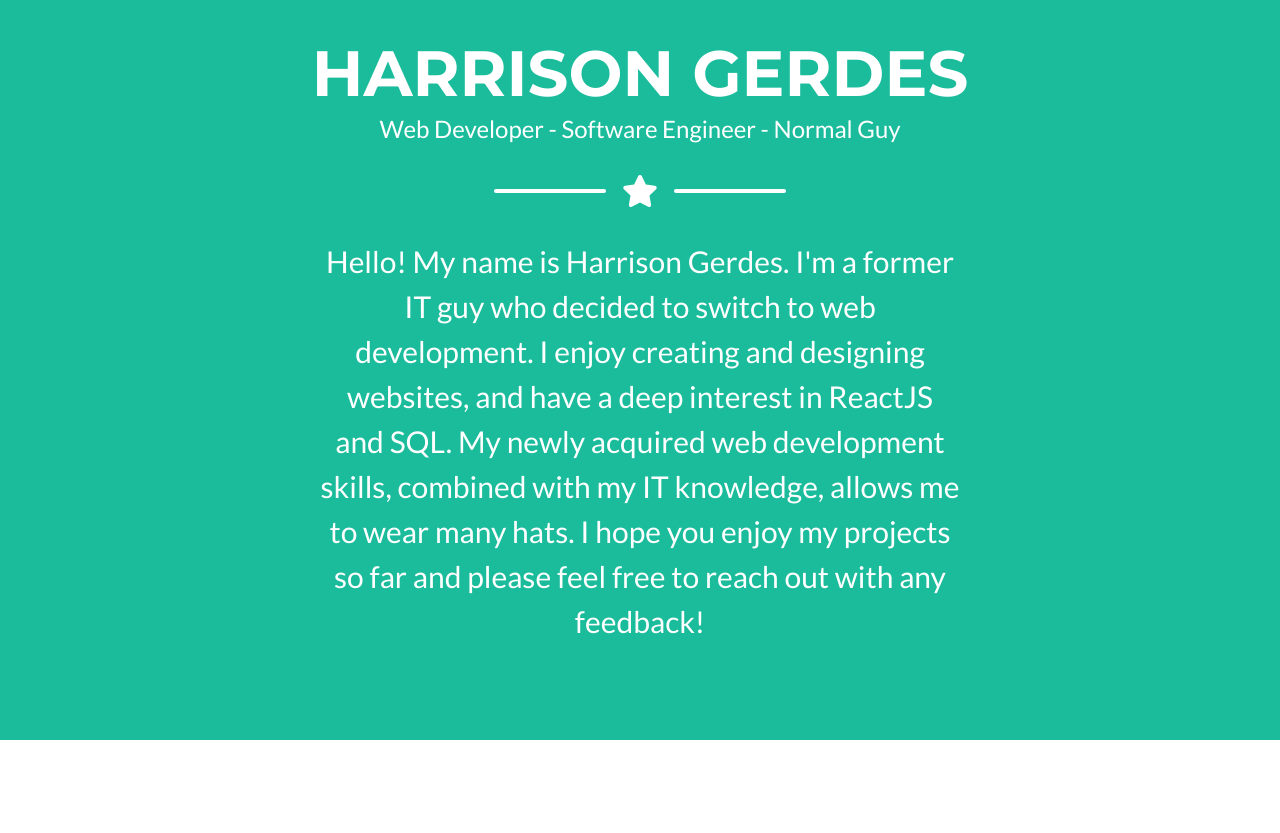
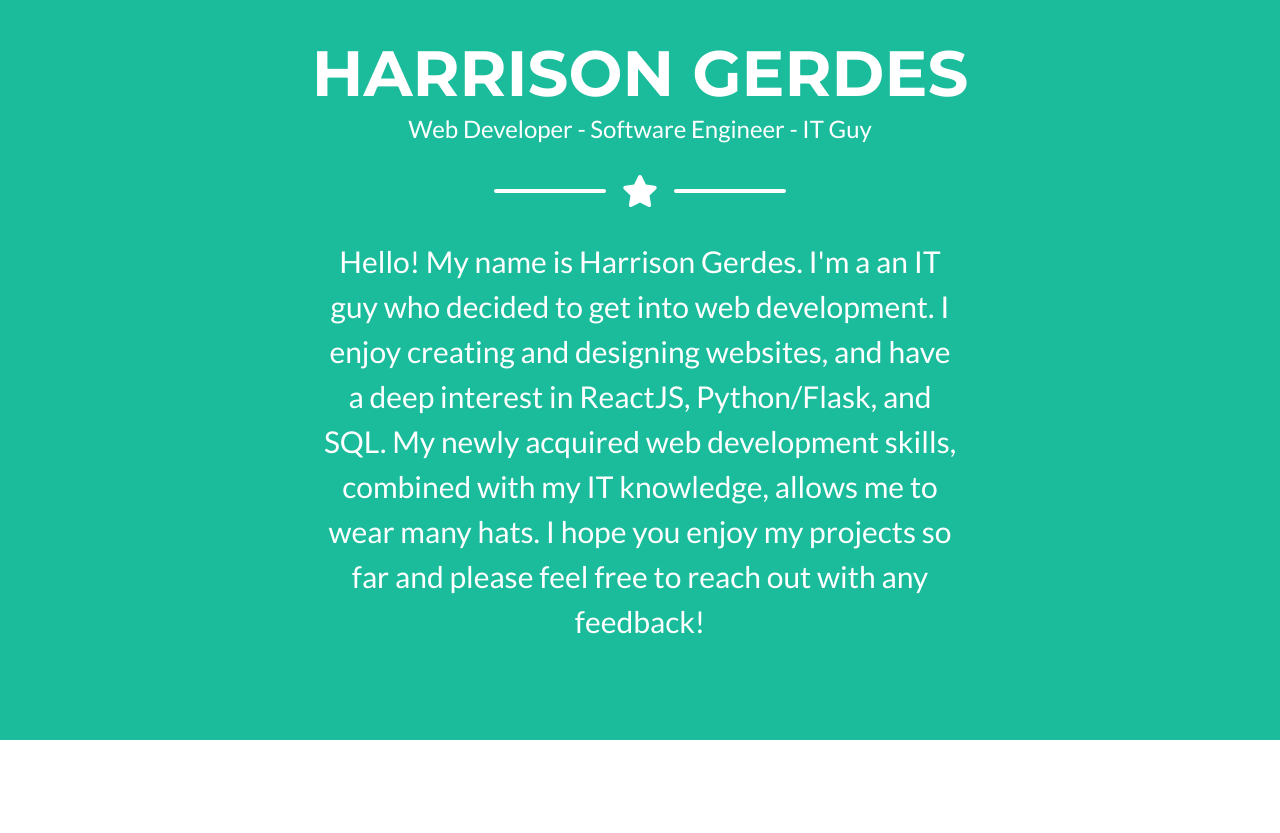
Before and after one commit to HGerdes/hgerdes.github.io, a plain HTML site: page index.html in a window 1280 px wide. Shown: the part 443-1276 px from the top of the page. Drawn offline with nearby package versions, Linux system fonts and the light colour scheme.

Commit message:
update description

```diff
--- a/index.html
+++ b/index.html
@@ -43,7 +43,7 @@
                 <!-- Masthead Heading-->
                 <h1 class="masthead-heading text-uppercase mb-0">Harrison Gerdes</h1>
                 <!-- Icon Divider-->
-                <p class="masthead-subheading font-weight-light mb-0">Web Developer - Software Engineer - Normal Guy</p>
+                <p class="masthead-subheading font-weight-light mb-0">Web Developer - Software Engineer - IT Guy</p>
                 <div class="divider-custom divider-light">
                     <div class="divider-custom-line"></div>
 
@@ -54,7 +54,7 @@
             </div>
             <div class="about">
                 <div class="aboutSummary">
-                    Hello! My name is Harrison Gerdes.  I'm a former IT guy who decided to switch to web development.  I enjoy creating and designing websites, and have a deep interest in ReactJS and SQL.  My newly acquired web development skills, combined with my IT knowledge, allows me to wear many hats.  I hope you enjoy my projects so far and please feel free to reach out with any feedback!
+                    Hello! My name is Harrison Gerdes.  I'm a an IT guy who decided to get into web development.  I enjoy creating and designing websites, and have a deep interest in ReactJS, Python/Flask, and SQL.  My newly acquired web development skills, combined with my IT knowledge, allows me to wear many hats.  I hope you enjoy my projects so far and please feel free to reach out with any feedback!
                 </div>
             </div>
 
```
